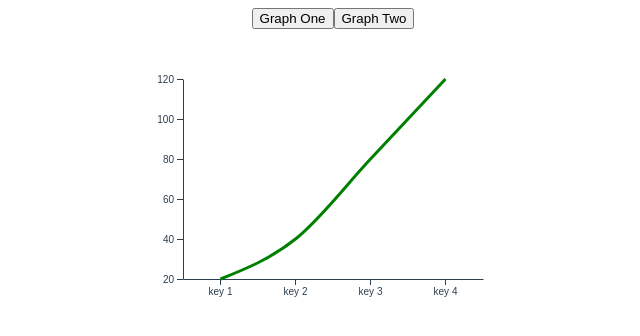
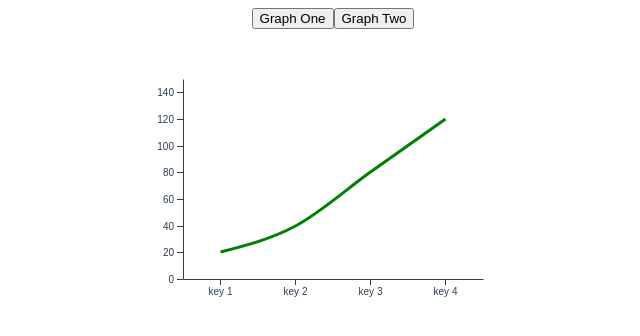
Before and after one commit to rguttersohn/vue-d3-project, a Vue app: page /#/graph/1 in a window 1280 px wide. Shown: the top 336 px of the page, without its empty margins (307-947 px from the left). Built offline with nearby package versions, Linux system fonts and the light colour scheme.

Commit message:
finished compartmentalizing parts of the graph

```diff
--- a/src/App.vue
+++ b/src/App.vue
@@ -2,7 +2,7 @@
   <div id="app">
     <button @click="clickEventOne">Graph One</button>
     <button @click="clickEventTwo">Graph Two</button>
-    <Graph :dataset="activeDataset" :initial-graph="datasetOne"/>
+    <Graph :dataset="activeDataset" :initial-graph="datasetOne" />
   </div>
 </template>
 
@@ -32,13 +32,12 @@ export default {
   },
   methods: {
     clickEventOne() {
-      this.activeDataset.pop()
+      this.activeDataset.pop();
       this.activeDataset.push(this.datasetOne);
-
     },
-    clickEventTwo(){
-      this.activeDataset.pop()
-      this.activeDataset.push(this.datasetTwo)
+    clickEventTwo() {
+      this.activeDataset.pop();
+      this.activeDataset.push(this.datasetTwo);
     }
   }
 };
@@ -62,7 +61,7 @@ export default {
   color: #2c3e50;
 }
 
-#nav a.router-link-exact-active {
-  color: #42b983;
+button.active {
+  border-bottom: 1px solid #42b983;
 }
 </style>
--- a/src/components/Graph.vue
+++ b/src/components/Graph.vue
@@ -8,51 +8,39 @@
 import * as d3 from "d3";
 export default {
   props: ["dataset", "initialGraph"],
-  methods: {
-    drawLineChart() {
-      d3.select("svg")
-        .selectAll("*")
-        .remove();
-      const width = 300,
-        height = 200;
-      const margin = { left: 50, right: 50, top: 50, bottom: 50 };
-
-      const xScale = d3
+  data() {
+    return {
+      width: 300,
+      height: 200,
+      margin: { left: 50, right: 50, top: 50, bottom: 50 }
+    };
+  },
+  computed: {
+    xScale() {
+      return d3
         .scaleBand()
-        .range([0, width])
+        .range([0, this.width])
         .domain(
           this.dataset[0].map(d => {
             return d.key;
           })
         );
+    },
 
-      const yScale = d3
+    yScale() {
+      return d3
         .scaleLinear()
-        .rangeRound([height, 0])
-        .domain([
-          d3.min(this.dataset[0], d => {
-            return d.value;
-          }),
-          d3.max(this.dataset[0], d => {
-            return d.value;
-          })
-        ]);
-
-      const line = d3
-        .line()
-        .x(d => {
-          return xScale(d.key) + xScale.bandwidth() / 2;
-        })
-        .y(d => {
-          return yScale(d.value);
-        })
-        .curve(d3.curveMonotoneX);
-
-      const graph = d3
+        .rangeRound([this.height, 0])
+        .domain([0, 150]);
+    }
+  },
+  methods: {
+    chartFixed(width, height, margin) {
+      let graph = d3
         .select(`.graph-wrapper svg`)
         .attr("width", width + margin.left + margin.right)
         .attr("height", height + margin.top + margin.bottom);
-
+      //x-axis
       graph
         .append("g")
         .attr(
@@ -62,23 +50,40 @@ export default {
         .attr("class", "x-axis")
         .call(
           d3
-            .axisBottom(xScale)
+            .axisBottom(this.xScale)
             .tickSizeOuter(0)
             .ticks(5)
         );
-
+      //y-axis
       graph
         .append("g")
         .attr("transform", `translate(${margin.left},${margin.top})`)
         .attr("class", "y-axis")
         .call(
           d3
-            .axisLeft(yScale)
+            .axisLeft(this.yScale)
             .tickSizeOuter(0)
             .ticks(5)
         );
+    },
 
-      graph
+    drawLineChart(width, height, margin) {
+      d3.select("svg")
+        .selectAll(".graph path")
+        .remove();
+
+      const line = d3
+        .line()
+        .x(d => {
+          return this.xScale(d.key) + this.xScale.bandwidth() / 2;
+        })
+        .y(d => {
+          return this.yScale(d.value);
+        })
+        .curve(d3.curveMonotoneX);
+
+      let graph = d3
+        .select(".graph-wrapper svg")
         .append("g")
         .attr("class", "graph")
         .append("path")
@@ -90,12 +95,13 @@ export default {
     }
   },
   mounted() {
-    this.dataset.push(this.initialGraph)
-    this.drawLineChart();
+    this.dataset.push(this.initialGraph);
+    this.chartFixed(this.width, this.height, this.margin);
+    this.drawLineChart(this.width, this.height, this.margin);
   },
   watch: {
     dataset() {
-      this.drawLineChart();
+      this.drawLineChart(this.width, this.height, this.margin);
     }
   }
 };
```
